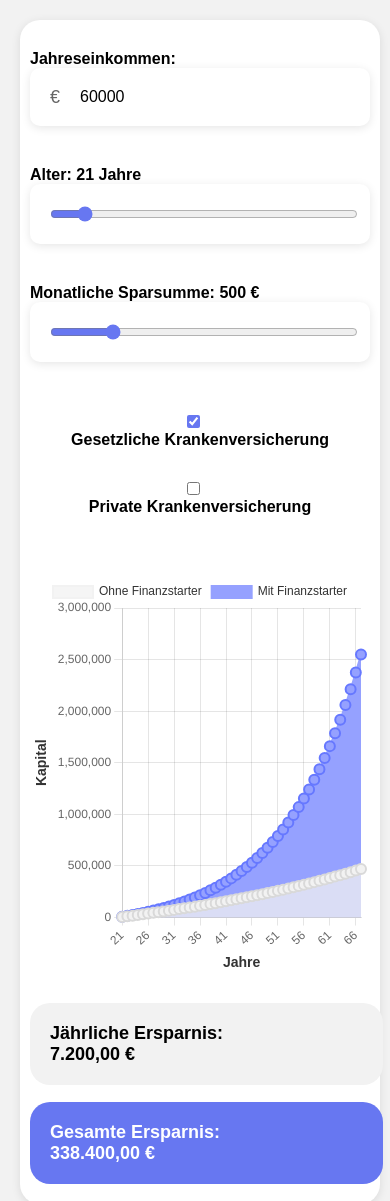
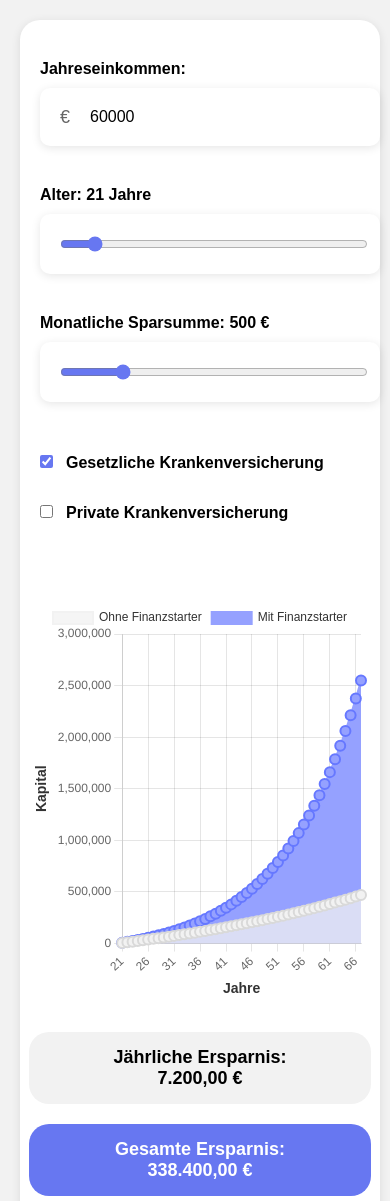
Before and after one commit to EinMario/finanzcheck, a plain HTML site: page index.html in a window 390 px wide. Shown: the top 1201 px of the page. Drawn offline with nearby package versions, Linux system fonts and the light colour scheme.

Commit message:
mobile layout

```diff
--- a/index.html
+++ b/index.html
@@ -136,7 +136,6 @@
             max-width: 600px;
             justify-content: flex-start;
             padding-left: 10px !important;
-            /* Entfernt das Padding */
         }
 
         .checkbox-label .input-field__input {
@@ -215,9 +214,13 @@
                 width: 100%;
             }
 
+            .input-field {
+                margin-top: 10px;
+            }
+
             .box {
                 width: 100%;
-                margin-right: 20px;
+                margin: 10px 0;
             }
 
             .checkbox-label .input-field__input {
@@ -230,23 +233,23 @@
                 margin: 10px auto;
             }
 
+
             .results {
                 flex-direction: column;
+                align-items: center;
             }
 
             .result-box {
                 width: 92%;
-                margin-bottom: 10px;
-                margin-left: 0px;
-                margin-right: 0px;
-                justify-content: center;
-                align-items: center;
-
+                margin: 10px 0;
+                padding: 15px;
+                text-align: center;
             }
 
             .checkbox-label {
                 display: flex;
-                flex-direction: column;
+                flex-direction: row;
+                align-items: baseline;
             }
 
             .checkbox-label input[type="checkbox"] {
@@ -258,8 +261,8 @@
             .input__title {
                 margin-left: 0;
                 display: inline;
+                margin-bottom: 10px;
             }
-
         }
     </style>
 </head>
```
